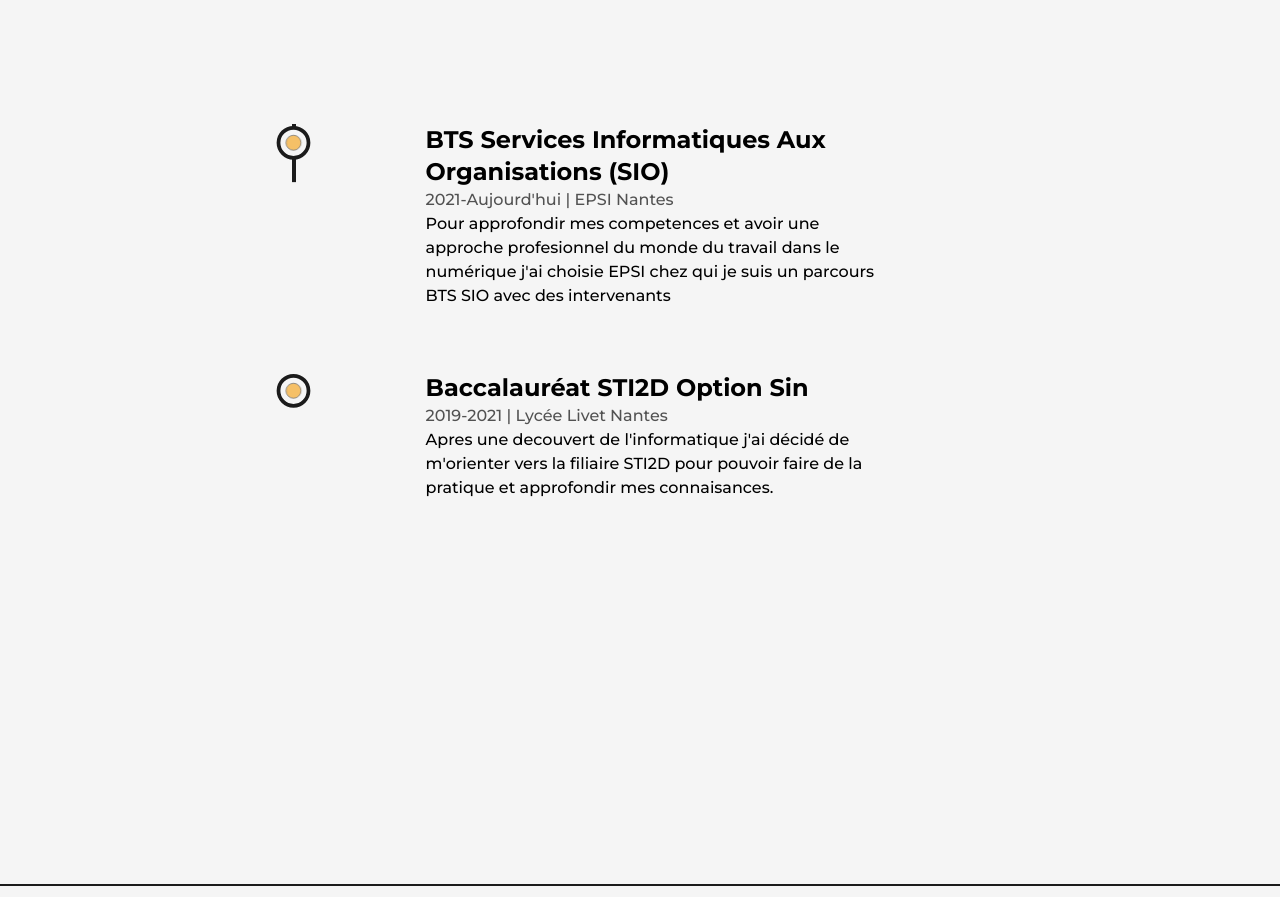
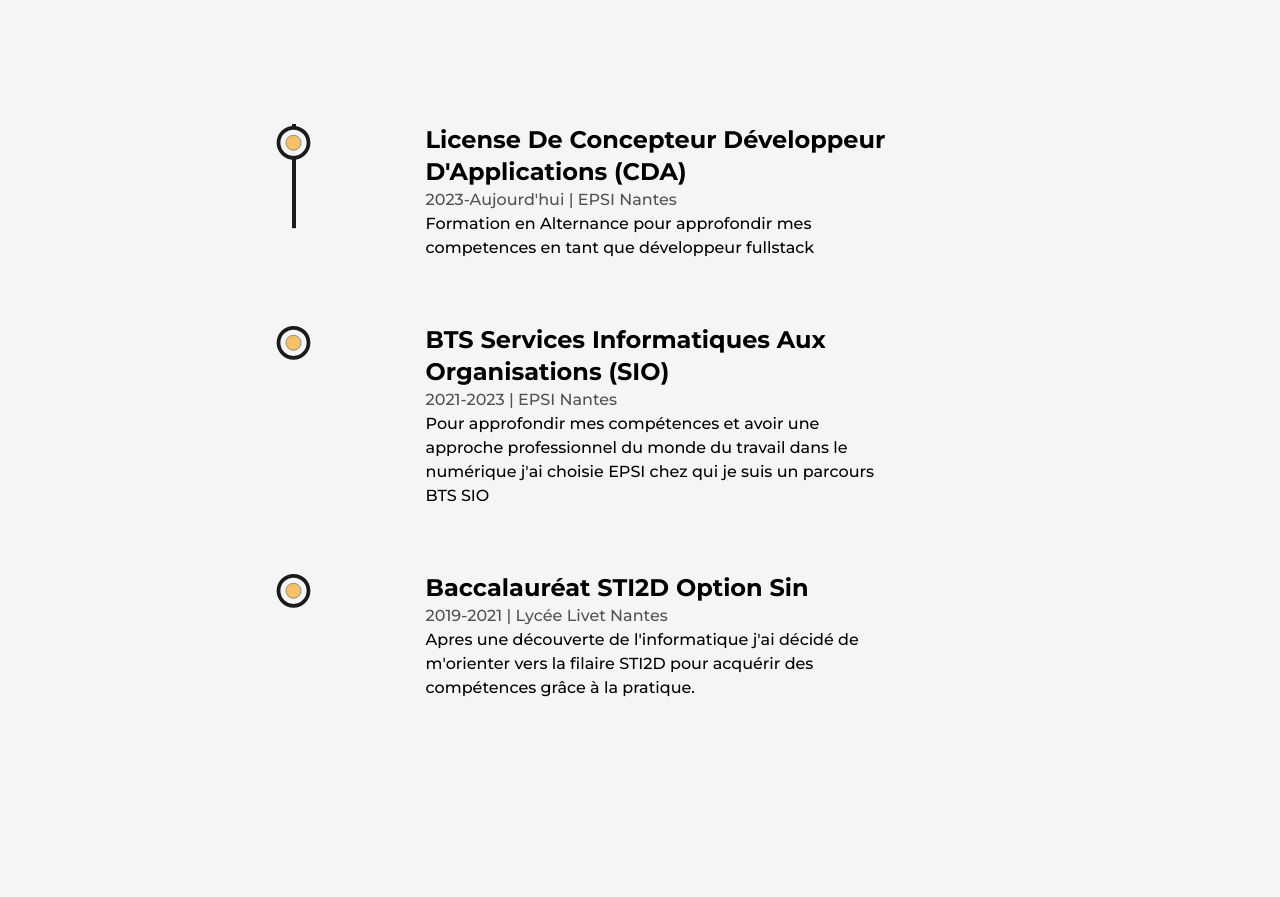
Before and after one commit to QuentinVdr/Portfolio, a Next.js app: page / in a window 1280 px wide. Shown: the part 4380-5277 px from the top of the page. Built offline with nearby package versions, Linux system fonts and the light colour scheme.

Commit message:
✨ Update education information

```diff
--- a/src/components/Education.js
+++ b/src/components/Education.js
@@ -1,21 +1,23 @@
-import React, {useRef} from "react";
-import {motion, useScroll} from "framer-motion";
+import { motion, useScroll } from "framer-motion";
+import { useRef } from "react";
 import LiIcon from "./LiIcon";
 
-const Details = ({type, time, place, info}) => {
+const Details = ({ type, time, place, info }) => {
   const ref = useRef(null);
   return (
     <li
       ref={ref}
       className="my-8 first:mt-0 last:mb-0 w-[60%] mx-auto flex flex-col items-center justify-between md:w-[80%]"
     >
-            <LiIcon reference={ref}/>
+      <LiIcon reference={ref} />
       <motion.div
-                initial={{y: 50}}
-                whileInView={{y: 0}}
-                transition={{duration: 0.5, type: "spring"}}
+        initial={{ y: 50 }}
+        whileInView={{ y: 0 }}
+        transition={{ duration: 0.5, type: "spring" }}
       >
-                <h3 className="capitalize font-bold text-2xl sm:text-xl xs:text-lg">{type}</h3>
+        <h3 className="capitalize font-bold text-2xl sm:text-xl xs:text-lg">
+          {type}
+        </h3>
         <span className="capitalize font-medium text-dark/75 dark:text-light/75 xs:text-sm">
           {time} | {place}
         </span>
@@ -27,35 +29,44 @@ const Details = ({type, time, place, info}) => {
 
 const Education = () => {
   const ref = useRef(null);
-    const {scrollYProgress} = useScroll({
+  const { scrollYProgress } = useScroll({
     target: ref,
     offset: ["start end", "center start"],
   });
   return (
     <div id="education-section" className="my-64">
-            <h2 className="font-bold text-8xl mb-32 w-full text-center md:text-6xl xs:text-4xl md:mb-16">Education</h2>
+      <h2 className="font-bold text-8xl mb-32 w-full text-center md:text-6xl xs:text-4xl md:mb-16">
+        Education
+      </h2>
 
       <div ref={ref} className="w-[75%] mx-auto relative lg:w-[90%] md:w-full">
         <motion.div
-                    style={{scaleY: scrollYProgress}}
+          style={{ scaleY: scrollYProgress }}
           className="absolute left-9 top-0 w-[4px] h-full bg-dark origin-top dark:bg-light
                     md:w-[2px] md:left-[30px] xs:left-[20px] dark:bg-primaryDark dark:shadow-3xl"
         />
 
         <ul className="w-full flex flex-col items-start justify-between ml-4 xs:ml-2">
           <Details
+            type="License de Concepteur Développeur d'Applications (CDA)"
+            time="2023-aujourd'hui"
+            place="EPSI Nantes"
+            info="Formation en Alternance pour approfondir mes competences en tant que développeur fullstack"
+          />
+
+          <Details
             type="BTS Services informatiques aux organisations (SIO)"
-                        time="2021-aujourd'hui"
+            time="2021-2023"
             place="EPSI Nantes"
-                        info="Pour approfondir mes competences et avoir une approche profesionnel du monde du travail
-                        dans le numérique j'ai choisie EPSI chez qui je suis un parcours BTS SIO avec des intervenants"
+            info="Pour approfondir mes compétences et avoir une approche professionnel du monde du travail
+                        dans le numérique j'ai choisie EPSI chez qui je suis un parcours BTS SIO"
           />
 
           <Details
             type="Baccalauréat STI2D option sin"
             time="2019-2021"
             place="Lycée Livet Nantes"
-                        info="Apres une decouvert de l'informatique j'ai décidé de m'orienter vers la filiaire STI2D pour pouvoir faire de la pratique et approfondir mes connaisances."
+            info="Apres une découverte de l'informatique j'ai décidé de m'orienter vers la filaire STI2D pour acquérir des compétences grâce à la pratique."
           />
         </ul>
       </div>
```
Lines whose indentation alone changed are shown as unchanged.
